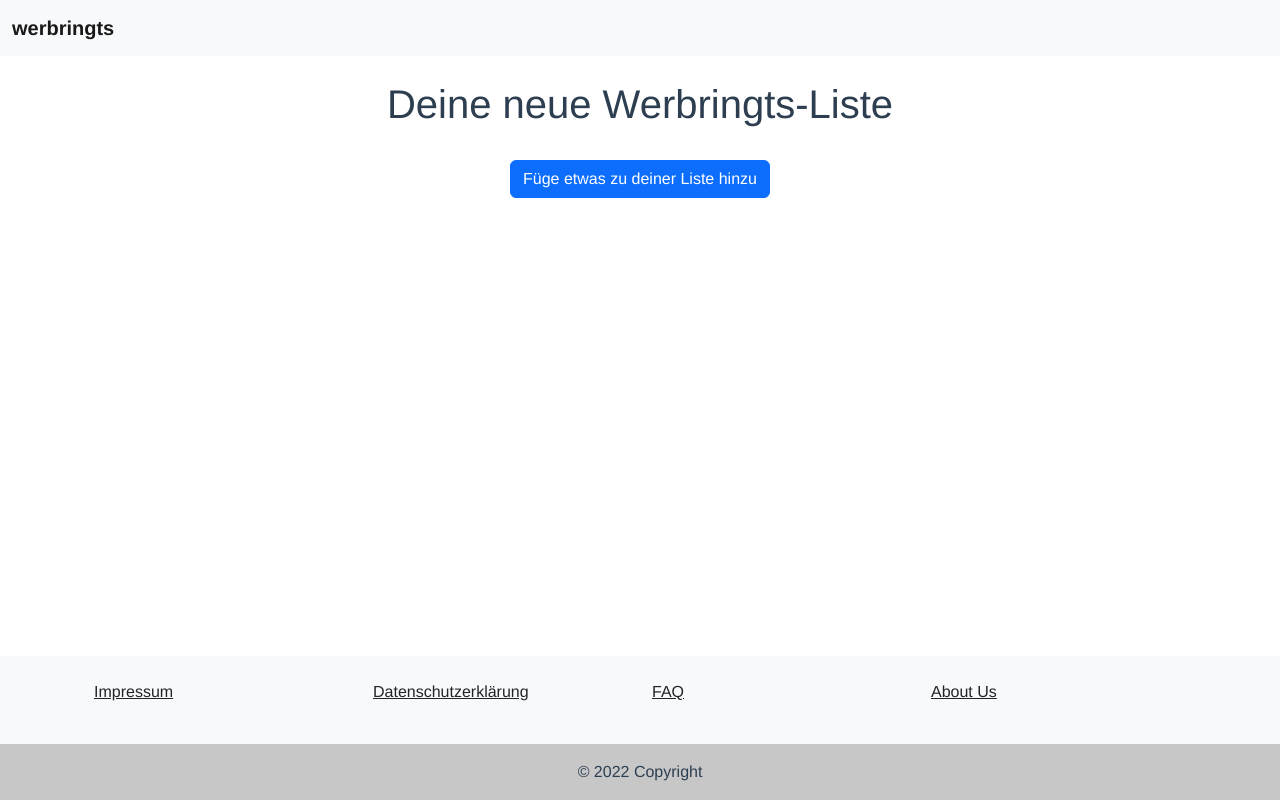
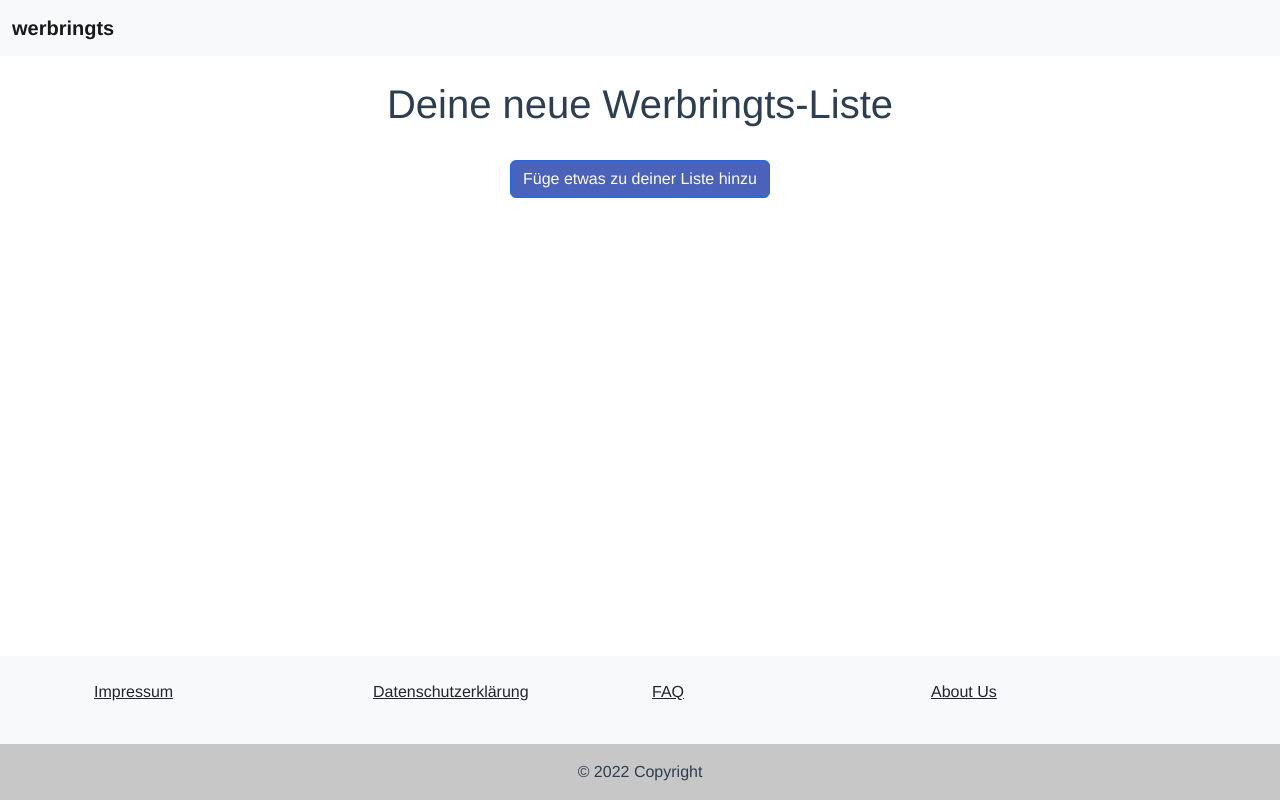
Before and after one commit to vlamboy/werbringts-frontend, a Vue app: page /new-bringlist in a window 1280 px wide. Built offline with nearby package versions, Linux system fonts and the light colour scheme.

Commit message:
changed button colour

```diff
--- a/src/components/InputForm.vue
+++ b/src/components/InputForm.vue
@@ -67,5 +67,7 @@ export default {
 </script>
 
 <style scoped>
-
+button {
+  background-color:#4a62b9;
+}
 </style>
--- a/src/components/NamePopup.vue
+++ b/src/components/NamePopup.vue
@@ -64,5 +64,8 @@ export default {
 </script>
 
 <style scoped>
+button {
+  background-color:#4a62b9;
+}
 
 </style>
```
